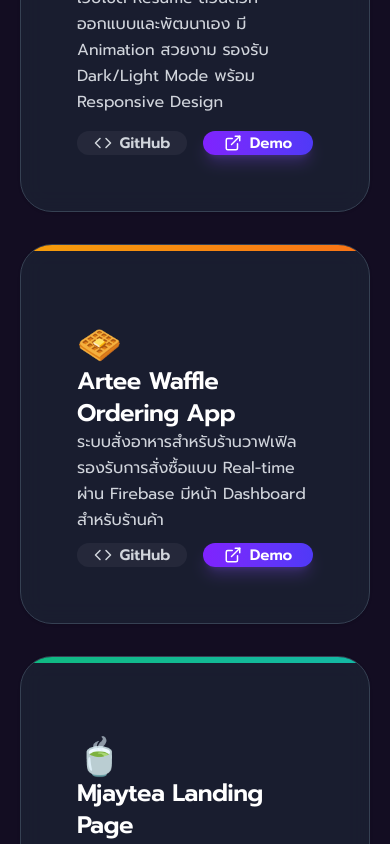
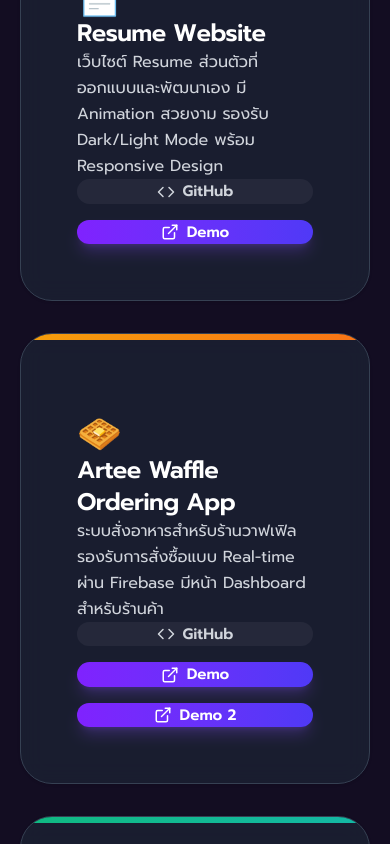
Before and after one commit to Comebackism/resumeworawat, a Next.js app: page / in a window 390 px wide. Shown: the part 5960-6804 px from the top of the page. Built offline with nearby package versions, Linux system fonts and the light colour scheme.

Commit message:
fix layout

```diff
--- a/src/components/ProjectsSection.tsx
+++ b/src/components/ProjectsSection.tsx
@@ -30,7 +30,7 @@
           transition={{ duration: 0.6 }}
           className="mb-20"
         >
-          <span className="text-sm font-bold tracking-wider text-violet-600 dark:text-violet-400 uppercase mb-2 block text-center" >
+          <span className="text-sm font-bold tracking-wider text-violet-600 dark:text-violet-400 uppercase mb-2 block text-center" style={{ padding: "2rem 0" }}>
             ผลงาน
           </span>
           <h2 className="text-3xl md:text-5xl font-bold mb-3 text-gray-900 dark:text-white text-center leading-snug">
@@ -42,7 +42,7 @@
         </motion.div>
 
         {/* Projects Grid */}
-        <div className="grid grid-cols-1 md:grid-cols-2 gap-8 lg:gap-12" style={{ marginTop: "1.5rem" }}>
+        <div className="grid grid-cols-1 md:grid-cols-2 gap-8 lg:gap-12" style={{ marginTop: "1.5rem", paddingBottom: "2rem" }}>
           {resumeData.projects.map((project, i) => (
             <motion.div
               key={project.id}
@@ -90,12 +90,12 @@
 
 
                 {/* Links */}
-                <div className="flex gap-4 mt-auto pt-8">
+                <div className="flex flex-wrap gap-4 mt-auto pt-8">
                   <a
                     href={project.github}
                     target="_blank"
                     rel="noopener noreferrer"
-                    className="flex justify-center items-center gap-2 flex-1 px-4 py-3 text-[0.95rem] font-semibold text-gray-700 dark:text-gray-300 bg-gray-100/80 dark:bg-white/5 hover:bg-gray-200 dark:hover:bg-white/10 rounded-full transition-all duration-200"
+                    className="flex justify-center items-center gap-2 flex-1 min-w-[120px] px-4 py-3 text-[0.95rem] font-semibold text-gray-700 dark:text-gray-300 bg-gray-100/80 dark:bg-white/5 hover:bg-gray-200 dark:hover:bg-white/10 rounded-full transition-all duration-200"
                   >
                     <Code size={18} /> GitHub
                   </a>
@@ -103,10 +103,21 @@
                     href={project.demo}
                     target="_blank"
                     rel="noopener noreferrer"
-                    className="flex justify-center items-center gap-2 flex-1 px-4 py-3 text-[0.95rem] font-semibold text-white bg-gradient-to-r from-violet-600 to-indigo-600 hover:from-violet-500 hover:to-indigo-500 rounded-full transition-all duration-200 shadow-lg shadow-violet-500/25"
+                    className="flex justify-center items-center gap-2 flex-1 min-w-[120px] px-4 py-3 text-[0.95rem] font-semibold text-white bg-gradient-to-r from-violet-600 to-indigo-600 hover:from-violet-500 hover:to-indigo-500 rounded-full transition-all duration-200 shadow-lg shadow-violet-500/25"
                   >
                     <ExternalLink size={18} /> Demo
                   </a>
+                  {/* ปุ่ม Demo ที่ 2 (จะแสดงเมื่อมีข้อมูล) */}
+                  {project.demo2 && (
+                    <a
+                      href={project.demo2}
+                      target="_blank"
+                      rel="noopener noreferrer"
+                      className="flex justify-center items-center gap-2 flex-1 min-w-[120px] px-4 py-3 text-[0.95rem] font-semibold text-white bg-gradient-to-r from-violet-600 to-indigo-600 hover:from-violet-500 hover:to-indigo-500 rounded-full transition-all duration-200 shadow-lg shadow-violet-500/25"
+                    >
+                      <ExternalLink size={18} /> Demo 2
+                    </a>
+                  )}
                 </div>
               </div>
             </motion.div>
--- a/src/lib/data.ts
+++ b/src/lib/data.ts
@@ -85,6 +85,7 @@
       tech: ["Next.js", "Firebase", "TypeScript", "Tailwind CSS"],
       github: "https://github.com/Comebackism/wafflehongongartee",
       demo: "https://wafflehongongartee.vercel.app/",
+      demo2: "https://wafflehongongartee.vercel.app/kitchen", // เพิ่มพื้นที่สำหรับ Demo ที่ 2 เช่น หน้า Admin
       gradient: "from-amber-600 to-orange-600",
       emoji: "🧇",
     },
@@ -96,6 +97,7 @@
       tech: ["Next.js", "CSS", "Google Fonts"],
       github: "https://github.com/Comebackism/mjaytea",
       demo: "https://mjaytea.vercel.app",
+      demo2: "",
       gradient: "from-emerald-600 to-teal-600",
       emoji: "🍵",
     },
```
